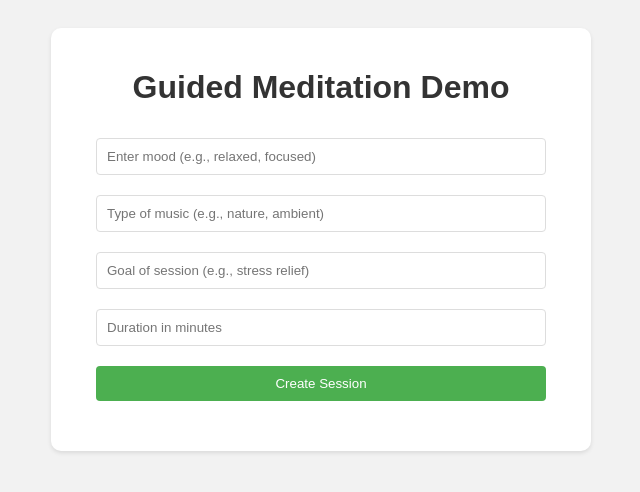
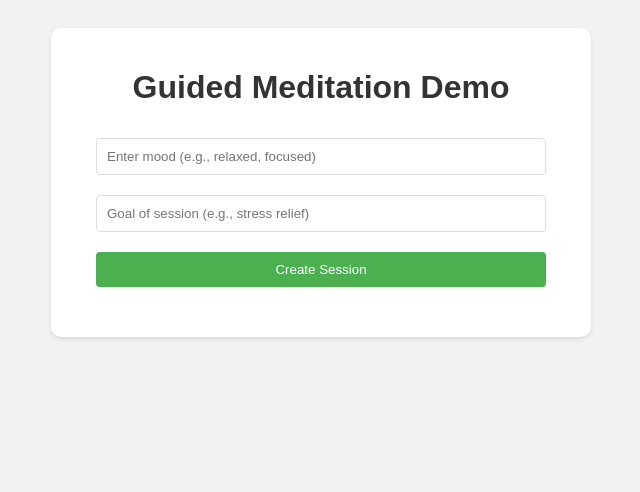
Before and after one commit to jgsavage98/chatbot-demo, a Flask app: page / in a window 1280 px wide. Shown: the top 492 px of the page, without its empty margins (319-959 px from the left). Run offline with Flask 2, Linux system fonts and the light colour scheme.

Commit message:
[bug] fixed issue where FLASK reponse was not in bytes and temporarily removed 'music' and 'duration' fields

```diff
--- a/app/routes.py
+++ b/app/routes.py
@@ -18,15 +18,15 @@ def index():
 def create_meditation():
     data = request.json
     mood = data.get('mood')
-    music = data.get('music')
+    # music = data.get('music')
     goal = data.get('goal')
-    duration = data.get('duration')
+    # duration = data.get('duration')
 
     try:
         # Generate meditation script using OpenAI
         response = openai.Completion.create(
             engine="text-davinci-003",
-            prompt=f"Create a guided meditation script. Mood: {mood}, Music: {music}, Goal: {goal}, and use at least {duration} words.",
+            prompt=f"Create a guided meditation script. Mood: {mood}, Goal: {goal}.",
             max_tokens=1000
         )
         script = response.choices[0].text.strip()
@@ -49,19 +49,23 @@ def create_meditation():
 
         # Process each chunk
         combined_audio = bytearray()
+        print("Number of chunks: ", len(chunks))
+        counter = 1
         for chunk in chunks:
+            print("Chunk Number ", counter)
             ssml = f"<speak version='1.0' xml:lang='en-US'> <voice xml:lang='en-US' xml:gender='Female' name='en-US-JennyNeural'>{chunk}</voice> </speak>"
             logger.info('********* Start of SSML Chunk ********\n')
             logger.info(ssml)
             logger.info('********* End of SSML Chunk ********\n')
 
-            response = requests.post(azure_endpoint, headers=headers, data=ssml)
+            response = requests.post(azure_endpoint, headers=headers, data=ssml.encode('utf-8'))
             if response.status_code == 200:
                 combined_audio.extend(response.content)
             else:
                 raise Exception(f"Error from Azure TTS service: {response.status_code}")
+            counter+=1
 
-        return Response(combined_audio, mimetype='audio/mpeg')
+        return Response(bytes(combined_audio), mimetype='audio/mpeg')
 
     except Exception as e:
         logger.error(f"An error occurred: {str(e)}")
--- a/app/static/script.js
+++ b/app/static/script.js
@@ -1,8 +1,8 @@
 function createSession() {
     var mood = document.getElementById('mood').value;
-    var music = document.getElementById('music').value;
+    // var music = document.getElementById('music').value;
     var goal = document.getElementById('goal').value;
-    var duration = document.getElementById('duration').value;
+    // var duration = document.getElementById('duration').value;
     var createSessionButton = document.getElementById('createSessionButton');
     var progressBar = document.getElementById('progressBar');
     var audioContainer = document.getElementById('audioContainer'); // Add an element to hold the audio player
@@ -20,7 +20,7 @@ function createSession() {
         headers: {
             'Content-Type': 'application/json',
         },
-        body: JSON.stringify({ mood, music, goal, duration }),
+        body: JSON.stringify({ mood, goal}),
     })
     .then(response => {
         if (!response.ok) {
--- a/app/templates/index.html
+++ b/app/templates/index.html
@@ -10,9 +10,9 @@
     <div class="container">
         <h1>Guided Meditation Demo</h1>
         <input type="text" id="mood" placeholder="Enter mood (e.g., relaxed, focused)">
-        <input type="text" id="music" placeholder="Type of music (e.g., nature, ambient)">
+        <!-- <input type="text" id="music" placeholder="Type of music (e.g., nature, ambient)"> -->
         <input type="text" id="goal" placeholder="Goal of session (e.g., stress relief)">
-        <input type="number" id="duration" placeholder="Duration in minutes">
+        <!-- <input type="number" id="duration" placeholder="Duration in minutes"> -->
         <button id="createSessionButton" onclick="createSession()">Create Session</button>
 
         <!-- Progress Bar -->
```
